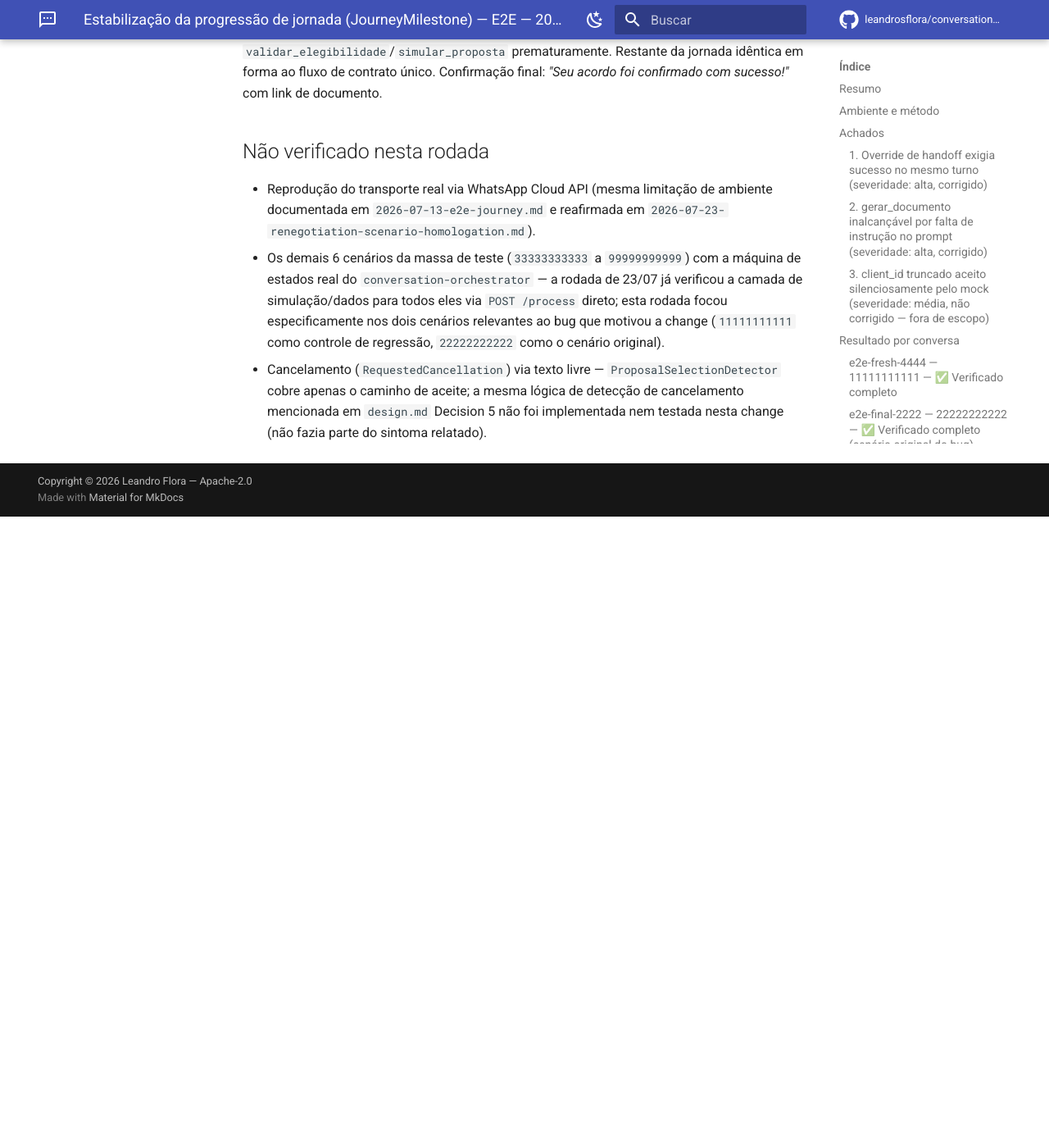
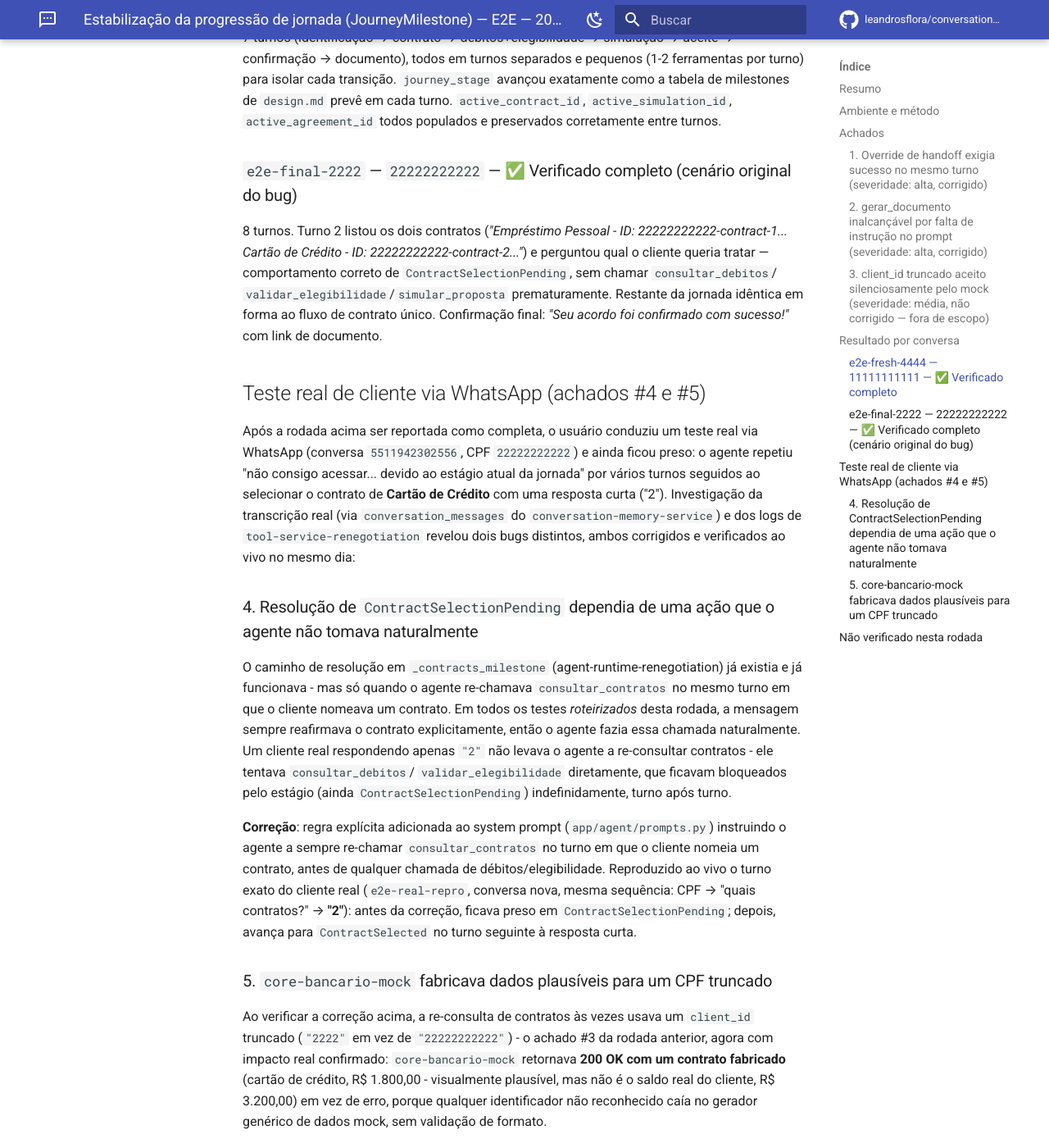
Before and after one commit to leandrosflora/conversational-ai-demo-arch, an MkDocs documentation site: the page built from docs/validation/2026-07-24-journey-progression-stabilization-e2e.md, in a window 1280 px wide and 1400 px high, scrolled down 4350 px. Shown: the whole window at 82% size. Built offline with MkDocs 1.6.1 and Material for MkDocs 9.7.7, drawn with Linux system fonts in a browser that asks for light colours; comment, search, counter and statistics services are not loaded; before the commit the page ends 4980 px from its top, so only the background shows below that; some of the changed text lies outside the part shown.

Commit message:
docs: add findings #4 and #5 from real WhatsApp customer test
A real customer (conversation 5511942302556, CPF 22222222222) hit a
different stuck-flow bug the same day, right after the scripted E2E runs
were reported complete: replying with a terse contract selection ("2")
never resolved ContractSelectionPending, because the agent never re-called
consultar_contratos to structurally confirm which contract was picked -
scripted tests always restated the contract explicitly, masking this.
Investigating it also confirmed finding #3 (truncated client_id) has real
impact: core-bancario-mock was fabricating plausible-looking fake contract
data for malformed identifiers instead of erroring.

Both fixed same-day (companion PRs: agent-runtime-renegotiation
milestone/compute-journey-milestone-from-tool-outcomes,
core-bancario-mock#1) and reproduced live before/after on fresh
conversations.

```diff
--- a/docs/validation/2026-07-24-journey-progression-stabilization-e2e.md
+++ b/docs/validation/2026-07-24-journey-progression-stabilization-e2e.md
@@ -36,13 +36,25 @@ proposta original da change; todos confirmados ao vivo antes e depois da correç
 2. **Nenhuma instrução no system prompt para chamar `gerar_documento`** — após `confirmar_acordo`
    ter sucesso, o agente ficava re-tentando `confirmar_acordo` (negado) em vez de gerar o documento
    quando o cliente pedia. Corrigido com uma regra explícita no prompt.
-3. (Observado, não corrigido — pré-existente, fora do escopo desta change) `consultar_contratos` foi
-   chamado pelo modelo com um `client_id` truncado (ex: `"1111"`/`"2222"` em vez do CPF completo)
-   em 2 das 3 tentativas de fluxo completo, e `renegotiation-service`/`core-bancario-mock` aceitou
-   silenciosamente o identificador incorreto, retornando dados de um cliente diferente em vez de
-   erro. Não bloqueou a jornada (o `active_contract_id` resultante, embora com aparência estranha,
-   permaneceu consistente internamente pelo resto da conversa), mas é uma divergência de qualidade
-   de dados que merece follow-up — ver seção de achados.
+3. `consultar_contratos` foi chamado pelo modelo com um `client_id` truncado (ex: `"1111"`/`"2222"`
+   em vez do CPF completo) em 2 das 3 tentativas de fluxo completo, e
+   `renegotiation-service`/`core-bancario-mock` aceitava silenciosamente o identificador incorreto,
+   retornando dados de um cliente diferente em vez de erro. Inicialmente registrado aqui como
+   "não corrigido, fora de escopo" — **revisto e corrigido** depois que um teste real de cliente via
+   WhatsApp (seção abaixo) mostrou que esse mesmo bug causa dados financeiros incorretos, não é só
+   cosmético. Ver seção "Teste real de cliente via WhatsApp".
+
+**Duas rodadas adicionais de correção**, motivadas por um teste real de cliente via WhatsApp
+conduzido pelo usuário logo após a rodada acima (mesmo dia) — ver seção dedicada abaixo:
+
+4. **Resolução de `ContractSelectionPending → ContractSelected` não disparava com resposta curta do
+   cliente** (ex: `"2"`) — o agente tentava consultar débitos/elegibilidade diretamente em vez de
+   re-confirmar o contrato via `consultar_contratos`, ficando preso indefinidamente. Corrigido com
+   regra explícita no prompt.
+5. **`core-bancario-mock` fabricava dados plausíveis para identificadores malformados** (ex: CPF
+   truncado "2222") em vez de retornar erro — permitindo que uma renegociação prosseguisse com saldo/
+   dívida fabricados em vez dos reais do cliente. Corrigido validando o formato do CPF (11 dígitos)
+   antes de gerar dados genéricos ou consultar o cenário reservado.
 
 ## Ambiente e método
 
@@ -141,6 +153,52 @@ comportamento correto de `ContractSelectionPending`, sem chamar `consultar_debit
 fluxo de contrato único. Confirmação final: *"Seu acordo foi confirmado com sucesso!"* com link de
 documento.
 
+## Teste real de cliente via WhatsApp (achados #4 e #5)
+
+Após a rodada acima ser reportada como completa, o usuário conduziu um teste real via WhatsApp
+(conversa `5511942302556`, CPF `22222222222`) e ainda ficou preso: o agente repetiu "não consigo
+acessar... devido ao estágio atual da jornada" por vários turnos seguidos ao selecionar o contrato
+de **Cartão de Crédito** com uma resposta curta ("2"). Investigação da transcrição real (via
+`conversation_messages` do `conversation-memory-service`) e dos logs de `tool-service-renegotiation`
+revelou dois bugs distintos, ambos corrigidos e verificados ao vivo no mesmo dia:
+
+### 4. Resolução de `ContractSelectionPending` dependia de uma ação que o agente não tomava naturalmente
+
+O caminho de resolução em `_contracts_milestone` (agent-runtime-renegotiation) já existia e já
+funcionava - mas só quando o agente re-chamava `consultar_contratos` no mesmo turno em que o cliente
+nomeava um contrato. Em todos os testes *roteirizados* desta rodada, a mensagem sempre reafirmava o
+contrato explicitamente, então o agente fazia essa chamada naturalmente. Um cliente real respondendo
+apenas `"2"` não levava o agente a re-consultar contratos - ele tentava `consultar_debitos`/
+`validar_elegibilidade` diretamente, que ficavam bloqueados pelo estágio (ainda
+`ContractSelectionPending`) indefinidamente, turno após turno.
+
+**Correção**: regra explícita adicionada ao system prompt (`app/agent/prompts.py`) instruindo o
+agente a sempre re-chamar `consultar_contratos` no turno em que o cliente nomeia um contrato, antes
+de qualquer chamada de débitos/elegibilidade. Reproduzido ao vivo o turno exato do cliente real
+(`e2e-real-repro`, conversa nova, mesma sequência: CPF → "quais contratos?" → **"2"**): antes da
+correção, ficava preso em `ContractSelectionPending`; depois, avança para `ContractSelected` no
+turno seguinte à resposta curta.
+
+### 5. `core-bancario-mock` fabricava dados plausíveis para um CPF truncado
+
+Ao verificar a correção acima, a re-consulta de contratos às vezes usava um `client_id` truncado
+(`"2222"` em vez de `"22222222222"`) - o achado #3 da rodada anterior, agora com impacto real
+confirmado: `core-bancario-mock` retornava **200 OK com um contrato fabricado** (cartão de crédito,
+R$ 1.800,00 - visualmente plausível, mas não é o saldo real do cliente, R$ 3.200,00) em vez de erro,
+porque qualquer identificador não reconhecido caía no gerador genérico de dados mock, sem validação
+de formato.
+
+**Correção**: `core-bancario-mock/Program.cs` agora valida que a porção CPF de qualquer identificador
+(`clients/{cpf}`, `.../contracts`, `.../debts`, `.../eligibility`, `.../simulations`) tem exatamente
+11 dígitos numéricos antes de gerar dados genéricos ou consultar o cenário reservado - caso
+contrário, `404`. CPFs válidos mas não-reservados continuam funcionando exatamente como antes (dado
+genérico plausível), só identificadores malformados passam a ser rejeitados. Reproduzido ao vivo em
+`e2e-real-repro2` (conversa nova, sequência idêntica): antes da correção, `active_contract_id`
+silenciosamente virava `2222-contract-2` com dados fabricados; depois, o identificador malformado
+falha (`404`), o agente usa o CPF completo corretamente, e `active_contract_id` fica
+`22222222222-contract-2` com débitos reais (R$ 900,00/R$ 500,00, batendo com
+`ScenarioFixtures.ByCpf["22222222222"]`).
+
 ## Não verificado nesta rodada
 
 - Reprodução do transporte real via WhatsApp Cloud API (mesma limitação de ambiente documentada em
```
